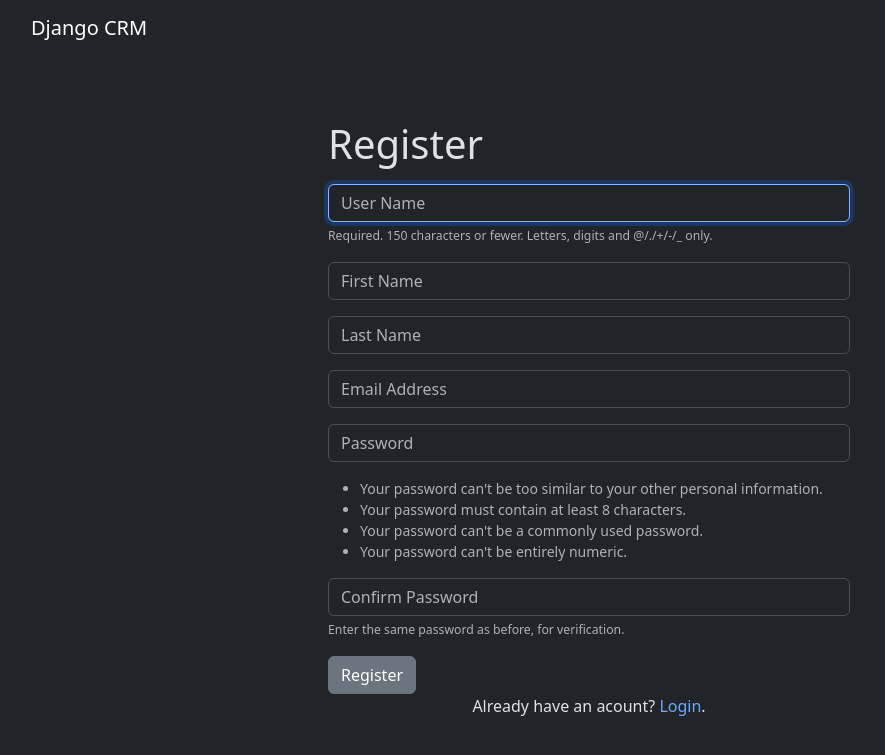
After one commit to Basith-P/django-crm, a Django app: page /register/ in a window 1280 px wide. The commit adds this page. Shown: the top 755 px of the page, without its empty margins (51-936 px from the left). Run offline with Django 4.2, Linux system fonts and the light colour scheme.

Commit message:
feat: register user

```diff
--- /dev/null
+++ b/website/forms.py
@@ -0,0 +1,35 @@
+from django.contrib.auth.forms import UserCreationForm
+from django.contrib.auth.models import User
+from django import forms
+
+
+class SignupForm(UserCreationForm):
+    email = forms.EmailField(label="", widget=forms.TextInput(
+        attrs={'class': 'form-control', 'placeholder': 'Email Address'}))
+    first_name = forms.CharField(label="", max_length=100, widget=forms.TextInput(
+        attrs={'class': 'form-control', 'placeholder': 'First Name'}))
+    last_name = forms.CharField(label="", max_length=100, widget=forms.TextInput(
+        attrs={'class': 'form-control', 'placeholder': 'Last Name'}))
+
+    class Meta:
+        model = User
+        fields = ('username', 'first_name', 'last_name',
+                  'email', 'password1', 'password2')
+
+    def __init__(self, *args, **kwargs):
+        super(SignupForm, self).__init__(*args, **kwargs)
+
+        self.fields['username'].widget.attrs['class'] = 'form-control'
+        self.fields['username'].widget.attrs['placeholder'] = 'User Name'
+        self.fields['username'].label = ''
+        self.fields['username'].help_text = '<span class="form-text text-muted"><small>Required. 150 characters or fewer. Letters, digits and @/./+/-/_ only.</small></span>'
+
+        self.fields['password1'].widget.attrs['class'] = 'form-control'
+        self.fields['password1'].widget.attrs['placeholder'] = 'Password'
+        self.fields['password1'].label = ''
+        self.fields['password1'].help_text = '<ul class="form-text text-muted small"><li>Your password can\'t be too similar to your other personal information.</li><li>Your password must contain at least 8 characters.</li><li>Your password can\'t be a commonly used password.</li><li>Your password can\'t be entirely numeric.</li></ul>'
+
+        self.fields['password2'].widget.attrs['class'] = 'form-control'
+        self.fields['password2'].widget.attrs['placeholder'] = 'Confirm Password'
+        self.fields['password2'].label = ''
+        self.fields['password2'].help_text = '<span class="form-text text-muted"><small>Enter the same password as before, for verification.</small></span>'
--- a/website/templates/base.html
+++ b/website/templates/base.html
@@ -16,7 +16,7 @@
     <div class="container p-5">
       {% if messages %} {% for message in messages %}
       <div
-        class="alert alert-{{ message.tags }} alert-dismissible fade show w-50 mx-auto"
+        class="alert alert-{{ message.tags }} alert-dismissible fade show w-50 mx-auto fade show"
         role="alert"
       >
         {{ message }}
--- a/website/templates/home.html
+++ b/website/templates/home.html
@@ -18,6 +18,10 @@
     </div>
     <button type="submit" class="btn btn-secondary">Log in</button>
   </form>
+  <p class="text-center">
+    Don't have an acount?
+    <a href="{% url 'register' %}" class="text-decoration-none">Register</a>.
+  </p>
 </div>
 
 {% endif %} {% endblock content %}
--- a/website/templates/navbar.html
+++ b/website/templates/navbar.html
@@ -1,6 +1,6 @@
 <nav class="navbar navbar-expand-lg">
   <div class="container">
-    <a class="navbar-brand" href="{% url 'home' %}">Navbar</a>
+    <a class="navbar-brand" href="{% url 'home' %}">Django CRM</a>
     <button
       class="navbar-toggler"
       type="button"
--- /dev/null
+++ b/website/templates/register.html
@@ -0,0 +1,24 @@
+{%extends "base.html" %} {% block content %}
+<div class="col-md-6 offset-md-3 mt-3">
+  <h1>Register</h1>
+  <form method="post" class="mt-3">
+    {% csrf_token %} {% if form.errors %}
+    <div class="alert alert-warning alert-dismissible fade show" role="alert">
+      Your Form Has Errors {% for field in form %} {% if field.errors %} {{
+      field.errors }} {% endif %} {% endfor %}
+      <button
+        type="button"
+        class="btn-close"
+        data-bs-dismiss="alert"
+        aria-label="Close"
+      ></button>
+    </div>
+    {% endif %} {{form.as_p}}
+    <button type="submit" class="btn btn-secondary">Register</button>
+  </form>
+  <p class="text-center">
+    Already have an acount?
+    <a href="{% url 'home' %}" class="text-decoration-none">Login</a>.
+  </p>
+</div>
+{% endblock content %}
--- a/website/urls.py
+++ b/website/urls.py
@@ -5,4 +5,5 @@ from . import views
 urlpatterns = [
     path('', views.home, name='home'),
     path('logout/', views.logout_view, name='logout'),
+    path('register/', views.register_view, name='register'),
 ]
--- a/website/views.py
+++ b/website/views.py
@@ -1,6 +1,8 @@
 from django.shortcuts import render, redirect
 from django.contrib.auth import authenticate, login, logout
 from django.contrib import messages
+
+from .forms import *
 
 
 def home(request):
@@ -23,3 +25,22 @@ def logout_view(request):
     logout(request)
     messages.success(request, "You have been logged out!")
     return redirect('home')
+
+
+def register_view(request):
+    if request.method == 'POST':
+        form = SignupForm(request.POST)
+        if form.is_valid():
+            print('valid')
+            form.save()
+
+            username = form.cleaned_data['username']
+            password = form.cleaned_data['password1']
+            user = authenticate(username=username, password=password)
+            login(request, user)
+            messages.success(request, "You've registered successfully!")
+            return redirect('home')
+
+    form = SignupForm()
+    context = {'form': form}
+    return render(request, 'register.html', context)
```
